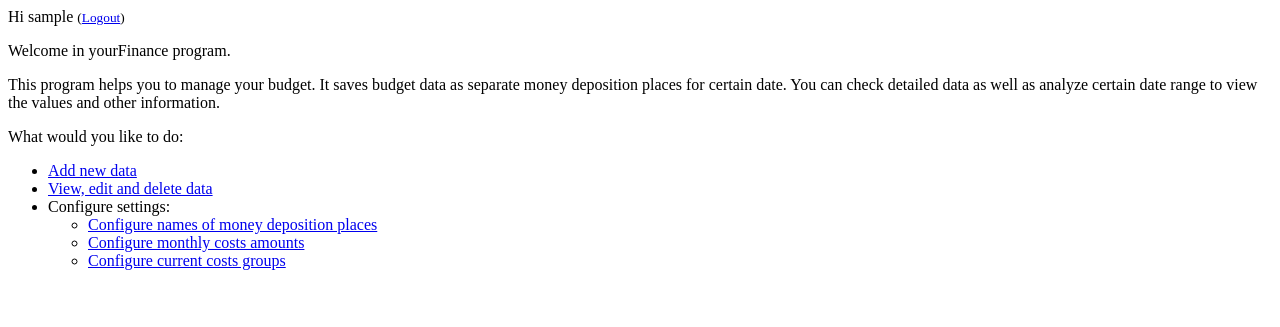
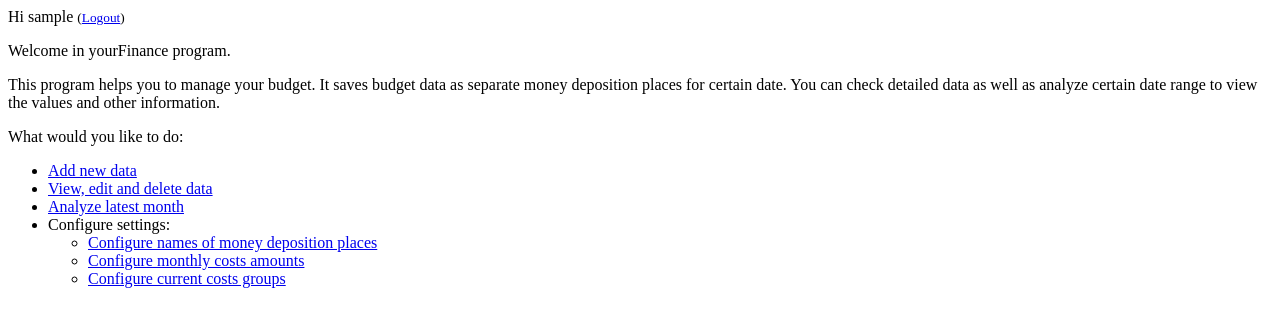
Before and after one commit to InPursuitPL/Django-yourFinance-2-0, a Django app: page / in a window 1280 px wide. Shown: the top 327 px of the page. Run offline with Django 3.2, Linux system fonts and the light colour scheme; the visitor is signed in with stand-in values (Sample User, id 1).

Commit message:
Edit Month functionality finished, changes in viewing order, works on Analyze data functionality.

```diff
--- a/yourFinance/forms.py
+++ b/yourFinance/forms.py
@@ -16,6 +16,10 @@ class MonthForm(forms.ModelForm):
         model = Month
         fields = ('name',)
 
+class MonthFullForm(forms.ModelForm):
+    class Meta:
+        model = Month
+        fields = ('name', 'year')
 
 class StashForm(forms.ModelForm):
     class Meta:
--- a/yourFinance/models.py
+++ b/yourFinance/models.py
@@ -27,6 +27,18 @@ class Year(models.Model):
                 if obj.name == month:
                     monthsObjList.append(obj)
         return monthsObjList
+
+    def get_reverse_ordered_months(self):
+        """
+        Provides reversed ordered list of Month
+        objects for this Year object.
+        """
+        monthsObjList = []
+        for month in monthsList:
+            for obj in self.month_set.all():
+                if obj.name == month:
+                    monthsObjList.append(obj)
+        return reversed(monthsObjList)
 
 
 class Month(models.Model):
--- a/yourFinance/templates/yourFinance/edit_month.html
+++ b/yourFinance/templates/yourFinance/edit_month.html
@@ -1,7 +1,7 @@
 {% extends 'yourFinance/base.html' %}
 {% block content %}
 {{message}}
-<form method="post" action=".">
+<form method="post">
 		{% csrf_token %}
 		{{ form }}
 		<table>
--- /dev/null
+++ b/yourFinance/templates/yourFinance/failure.html
@@ -0,0 +1,6 @@
+{% extends 'yourFinance/base.html' %}
+{% block content %}
+{{ templateText }}
+<br>
+<button type="button"><a href="{% url 'index' %}">Back to main page.</a></button>
+{% endblock content %}
--- a/yourFinance/templates/yourFinance/index.html
+++ b/yourFinance/templates/yourFinance/index.html
@@ -10,6 +10,7 @@
 <ul>
 	<li><a href="{% url 'add data' %}">Add new data</a></li>
 	<li><a href="{% url 'view data' %}">View, edit and delete data</a></li>
+	<li><a href="{% url 'analyze month' %}">Analyze latest month</a></li>
 	<li>Configure settings:</li>
 	<ul>
 		<li><a href="{% url 'configure deposition places' %}">Configure names of money deposition places</a></li>
--- a/yourFinance/urls.py
+++ b/yourFinance/urls.py
@@ -11,6 +11,7 @@ urlpatterns = [
     url(r'^delete_stash/(?P<pk>\d+)$', views.delete_stash, name='delete stash'),
     url(r'^delete_month/(?P<pk>\d+)$', views.delete_month, name='delete month'),
     url(r'^delete_year/(?P<pk>\d+)$', views.delete_year, name='delete year'),
+    url(r'^analyze_month/$', views.analyze_month, name='analyze month'),
     url(r'^configure_deposition_places/$',
         views.configure_deposition_places,
         name='configure deposition places'),
--- a/yourFinance/views.py
+++ b/yourFinance/views.py
@@ -3,7 +3,8 @@ from django.contrib.auth.models import User
 from django.contrib.auth.decorators import login_required
 from django.forms import modelformset_factory, formset_factory
 
-from .forms import RegistrationForm, YearForm, MonthForm, StashForm, NameForm, MonthlyCostsForm
+from .forms import RegistrationForm, YearForm, MonthForm, \
+    StashForm, NameForm, MonthlyCostsForm, MonthFullForm
 from .models import Profile, Stash, Month, Year
 
 def make_initial_list(elementName, choicesString):
@@ -99,7 +100,8 @@ def view_data(request):
     "View User's all Year, Month and Stash objects."
     return render(request,
                   'yourFinance/view_data.html',
-                  {'years': Year.objects.filter(user=request.user)})
+                  {'years': Year.objects.filter(user=request.user
+                                                ).order_by('-number')})
 
 @login_required
 def edit_stash(request, pk):
@@ -127,14 +129,16 @@ def edit_month(request, pk):
                                         form=StashForm,
                                         extra=0)
     if request.method == 'POST':
-        form = MonthForm(request.POST, instance=month)
+        form = MonthFullForm(request.POST)
         formset = StashFormSet(request.POST)
         if form.is_valid() and formset.is_valid():
-            form.save()
+            month.name, month.year = form.cleaned_data['name'], \
+                                     form.cleaned_data['year']
+            month.save()
             formset.save()
             return render(request, 'yourFinance/success.html')
 
-    form = MonthForm(instance=month)
+    form = MonthFullForm(instance=month)
     formset = StashFormSet(queryset=Stash.objects.filter(month=month))
     return render(request,
                   'yourFinance/edit_month.html',
@@ -166,6 +170,31 @@ def delete_year(request, pk):
         year.delete()
         return render(request, 'yourFinance/success.html')
     return render(request, 'yourFinance/confirm_delete.html')
+
+@login_required
+def analyze_month(request):
+    yearObjects = Year.objects.filter(user=request.user).order_by('-number')
+    # Defined inner function to return from nested for loops as soon as it
+    # finds newest Stash objects.
+    def _newest_stashes_set(yearObjects):
+        for yearObj in yearObjects:
+            monthObjects = yearObj.get_ordered_months()
+            for monthObj in reversed(monthObjects):
+                if len(monthObj.stash_set.all()) > 0:
+                    stashObjects = monthObj.stash_set.all()
+                    return stashObjects
+    newestStashesGroup = _newest_stashes_set(yearObjects)
+    if not yearObjects or not newestStashesGroup:
+        return render(request,
+                      'yourFinance/failure.html',
+                      {'templateText': 'No data to analyze!'})
+    totalAmount = 0
+    for stashObj in newestStashesGroup:
+        totalAmount += stashObj.amount
+
+    templateText = newestStashesGroup
+    return render(request, 'yourFinance/success.html', {'templateText': templateText,})
+
 
 @login_required
 def configure_deposition_places(request):
```
Also changed, not shown: yourFinance/templates/yourFinance/view_data.html (+5 -2 lines).
